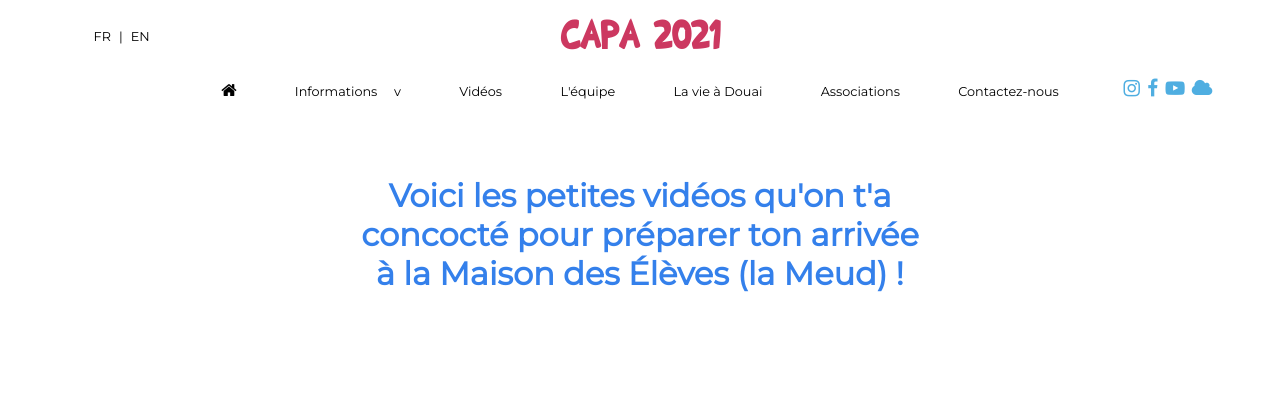
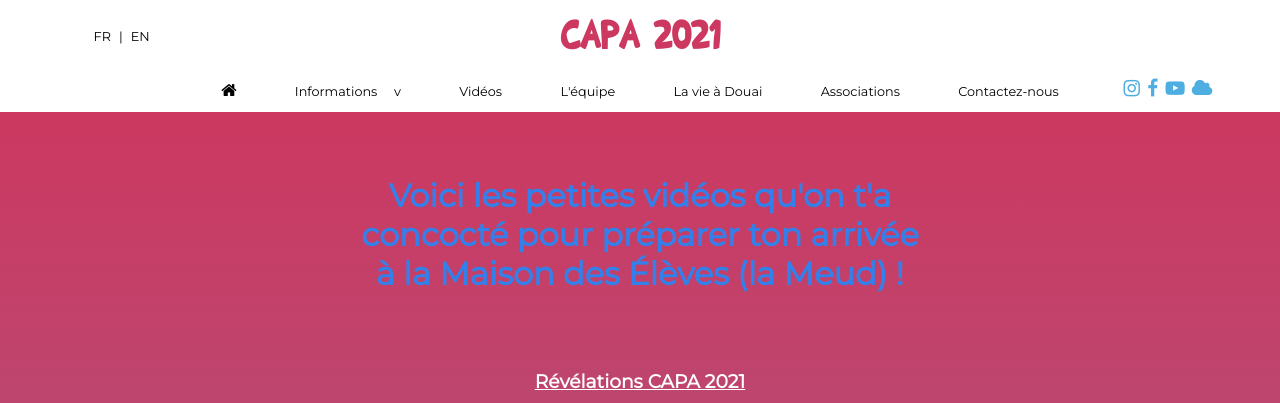
Before and after one commit to AlexisAoun/capa2021, a PHP site: page /videos.html in a window 1280 px wide. Shown: the top 403 px of the page. Run offline with PHP 8.4, Linux system fonts and the light colour scheme.

Commit message:
Page info + video

```diff
--- a/css/informations.css
+++ b/css/informations.css
@@ -3,6 +3,12 @@
   width: 100%;
   height: auto;
   text-align: center;
+}
+
+#content {
+  background-image: linear-gradient(var(--mainColor), var(--secondaryColor));
+  width: 100%;
+  height: auto;
 }
 
 .mur{
--- a/css/videos.css
+++ b/css/videos.css
@@ -4,6 +4,12 @@
   flex-direction: column;
   justify-content: center;
   text-align: center;
+}
+
+#content {
+  background-image: linear-gradient(var(--mainColor), var(--secondaryColor));
+  width: 100%;
+  height: auto;
 }
 
 .titre{
--- a/information.html
+++ b/information.html
@@ -6,7 +6,6 @@
     <title>Capa 2021</title>
     <link rel="stylesheet" href="css/header.css" />
     <link rel="stylesheet" href="css/footer.css" />
-    <link rel="stylesheet" href="css/home.css" />
     <link rel="stylesheet" href="css/informations.css" />
     <link rel="preconnect" href="https://fonts.gstatic.com" />
     <link
--- a/videos.html
+++ b/videos.html
@@ -6,7 +6,6 @@
     <title>Capa 2021</title>
     <link rel="stylesheet" href="css/header.css" />
     <link rel="stylesheet" href="css/footer.css" />
-    <link rel="stylesheet" href="css/home.css" />
     <link rel="stylesheet" href="css/videos.css" />
     <link rel="preconnect" href="https://fonts.gstatic.com" />
     <link
```
